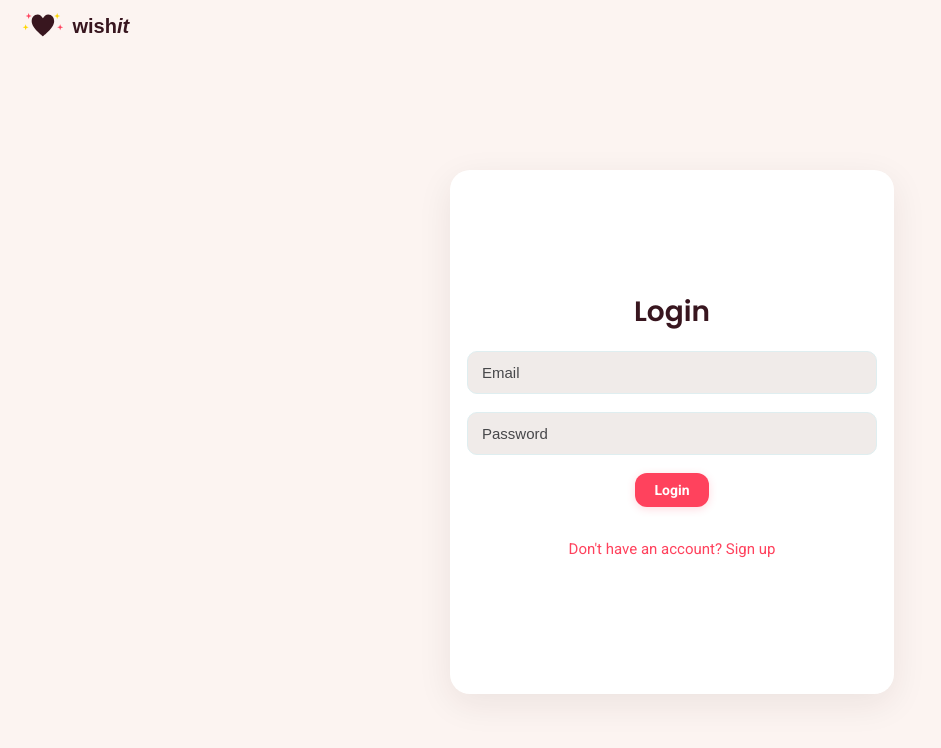
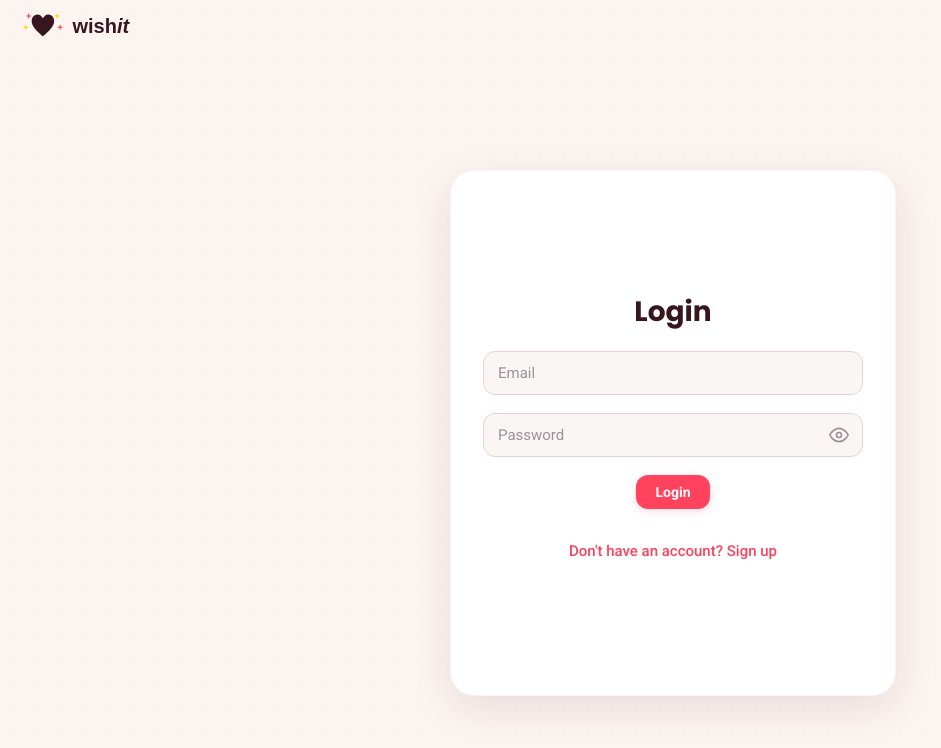
Before and after one commit to tugbayilmaz01/wishlist-frontend, a Next.js app: page /login in a window 1280 px wide. Shown: the top 748 px of the page, without its empty margins (0-941 px from the left). Built offline with nearby package versions, Linux system fonts and the light colour scheme; no server answers.

Commit message:
added show/hide password toggle and revamped login UI

```diff
--- a/src/app/login/Login.module.scss
+++ b/src/app/login/Login.module.scss
@@ -9,6 +9,8 @@ $primary-color: #38161f;
   background: #fcf4f1;
   perspective: 1200px;
   perspective-origin: center;
+  background-image: radial-gradient(circle, rgba(255, 66, 93, 0.04) 1px, transparent 1px);
+  background-size: 24px 24px;
 }
 
 .card {
@@ -16,7 +18,7 @@ $primary-color: #38161f;
   height: 460px;
   position: relative;
   transform-style: preserve-3d;
-  transition: transform 0.8s ease;
+  transition: transform 0.8s cubic-bezier(0.4, 0, 0.2, 1);
   transform-origin: center center;
 }
 
@@ -31,8 +33,8 @@ $primary-color: #38161f;
   width: 100%;
   height: 100%;
   background: #ffffff;
-  border-radius: 20px;
-  box-shadow: 0 10px 35px rgba(56, 22, 31, 0.08);
+  border-radius: 24px;
+  box-shadow: 0 12px 40px rgba(56, 22, 31, 0.1);
   padding: 32px;
 
   display: flex;
@@ -42,6 +44,7 @@ $primary-color: #38161f;
   gap: 18px;
   backface-visibility: hidden;
   transform-origin: center center;
+  border: 1.5px solid rgba(255, 66, 93, 0.08);
 }
 
 .back {
@@ -55,29 +58,32 @@ $primary-color: #38161f;
 
 .title {
   font-size: 28px;
-  font-weight: 600;
+  font-weight: 700;
   margin: 0;
   color: #38161f;
 }
 
 .input {
   width: 100%;
+  box-sizing: border-box;
   padding: 12px 14px;
-  border-radius: 10px;
-  border: 1px solid #dfeef0;
-  background: #f0ebe9;
+  border-radius: 12px;
+  border: 1.5px solid #e8d0d8;
+  background: #faf6f4;
   font-size: 15px;
   color: #38161f;
   outline: none;
-  transition: all 0.2s ease;
+  transition: all 0.25s ease;
+  font-family: inherit;
 
   &:focus {
     border-color: #ff425d;
-    box-shadow: 0 0 0 3px rgba(255, 66, 93, 0.2);
+    box-shadow: 0 0 0 3px rgba(255, 66, 93, 0.15);
+    background: #fff;
   }
 
   &::placeholder {
-    color: #47474a;
+    color: #a09098;
   }
 }
 
@@ -92,10 +98,44 @@ $primary-color: #38161f;
   font-size: 15px;
   color: #ff425d;
   cursor: pointer;
-  transition: opacity 0.2s;
+  font-weight: 500;
+  transition: opacity 0.2s, transform 0.2s;
 
   &:hover {
     opacity: 0.8;
+    transform: translateY(-1px);
+  }
+}
+
+.passwordWrapper {
+  position: relative;
+  width: 100%;
+  display: flex;
+  align-items: center;
+
+  .input {
+    padding-right: 45px;
+  }
+
+  .eyeIcon {
+    position: absolute;
+    right: 14px;
+    top: 50%;
+    transform: translateY(-50%);
+    background: none;
+    border: none;
+    cursor: pointer;
+    color: #a09098;
+    display: flex;
+    align-items: center;
+    justify-content: center;
+    padding: 0;
+    transition: color 0.2s;
+    z-index: 10;
+
+    &:hover {
+      color: #ff425d;
+    }
   }
 }
 
--- a/src/app/login/page.tsx
+++ b/src/app/login/page.tsx
@@ -6,15 +6,18 @@ import { api } from "@/utils/api";
 import Button from "@/components/Button/Button";
 import Alert from "@/components/Alert/Alert";
 import styles from "./Login.module.scss";
+import { FiEye, FiEyeOff } from "react-icons/fi";
 
 export default function LoginPage() {
   const [isFlipped, setIsFlipped] = useState(false);
 
   const [loginEmail, setLoginEmail] = useState("");
   const [loginPassword, setLoginPassword] = useState("");
+  const [showLoginPassword, setShowLoginPassword] = useState(false);
 
   const [signupEmail, setSignupEmail] = useState("");
   const [signupPassword, setSignupPassword] = useState("");
+  const [showSignupPassword, setShowSignupPassword] = useState(false);
 
   const [alertMessage, setAlertMessage] = useState<string>("");
   const [alertType, setAlertType] = useState<"success" | "error">("success");
@@ -90,13 +93,22 @@ export default function LoginPage() {
             onChange={(e) => setLoginEmail(e.target.value)}
             className={styles.input}
           />
+          <div className={styles.passwordWrapper}>
             <input
-            type="password"
+              type={showLoginPassword ? "text" : "password"}
               placeholder="Password"
               value={loginPassword}
               onChange={(e) => setLoginPassword(e.target.value)}
               className={styles.input}
             />
+            <button
+              type="button"
+              className={styles.eyeIcon}
+              onClick={() => setShowLoginPassword(!showLoginPassword)}
+            >
+              {showLoginPassword ? <FiEyeOff size={20} /> : <FiEye size={20} />}
+            </button>
+          </div>
           <Button onClick={handleLogin} loading={loginLoading}>
             {loginLoading ? "Logging in..." : "Login"}
           </Button>
@@ -115,13 +127,22 @@ export default function LoginPage() {
             onChange={(e) => setSignupEmail(e.target.value)}
             className={styles.input}
           />
+          <div className={styles.passwordWrapper}>
             <input
-            type="password"
+              type={showSignupPassword ? "text" : "password"}
               placeholder="Password"
               value={signupPassword}
               onChange={(e) => setSignupPassword(e.target.value)}
               className={styles.input}
             />
+            <button
+              type="button"
+              className={styles.eyeIcon}
+              onClick={() => setShowSignupPassword(!showSignupPassword)}
+            >
+              {showSignupPassword ? <FiEyeOff size={20} /> : <FiEye size={20} />}
+            </button>
+          </div>
           <Button onClick={handleSignup} loading={signupLoading}>
             {signupLoading ? "Creating..." : "Create Account"}
           </Button>
```
Lines whose indentation alone changed are shown as unchanged.
